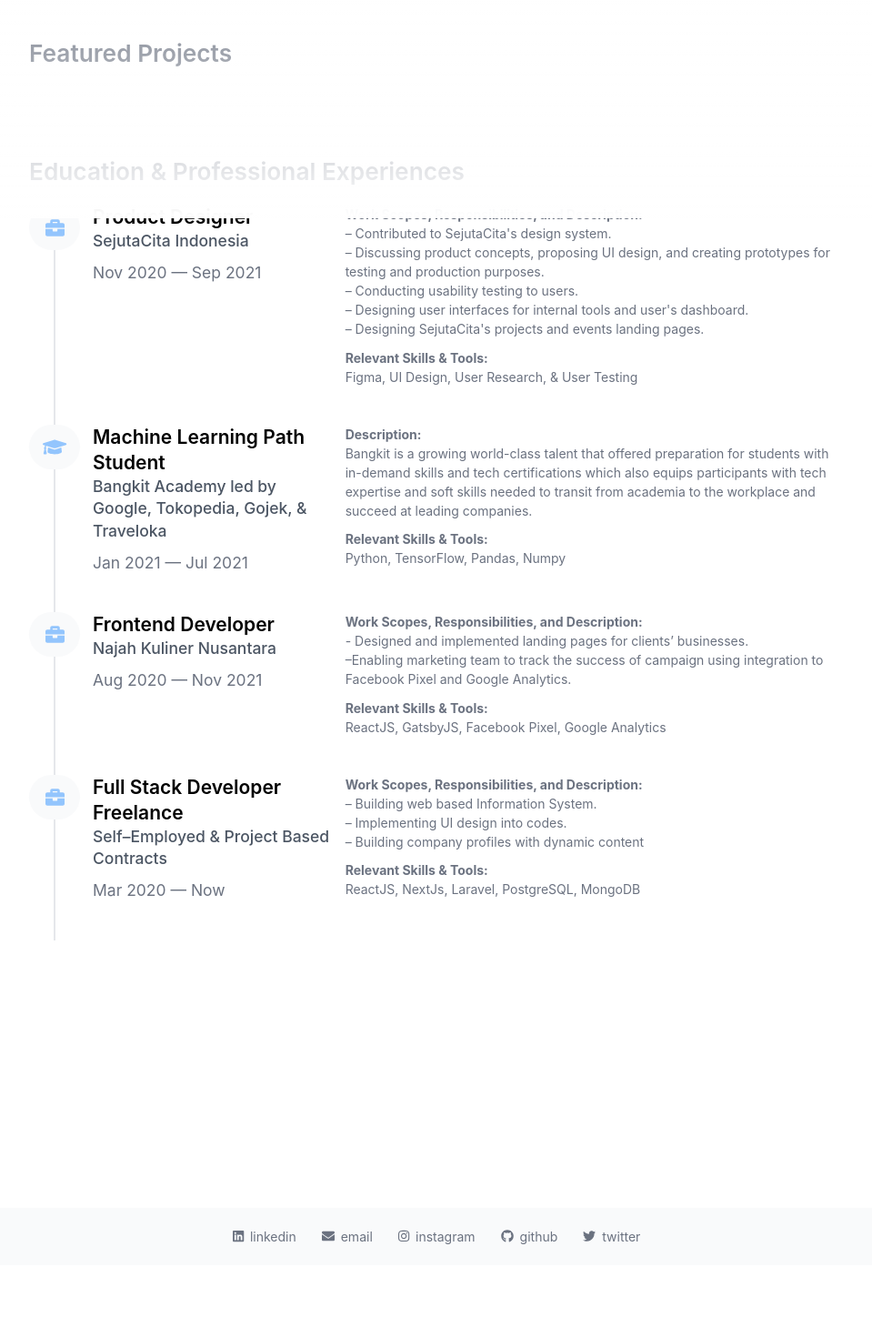
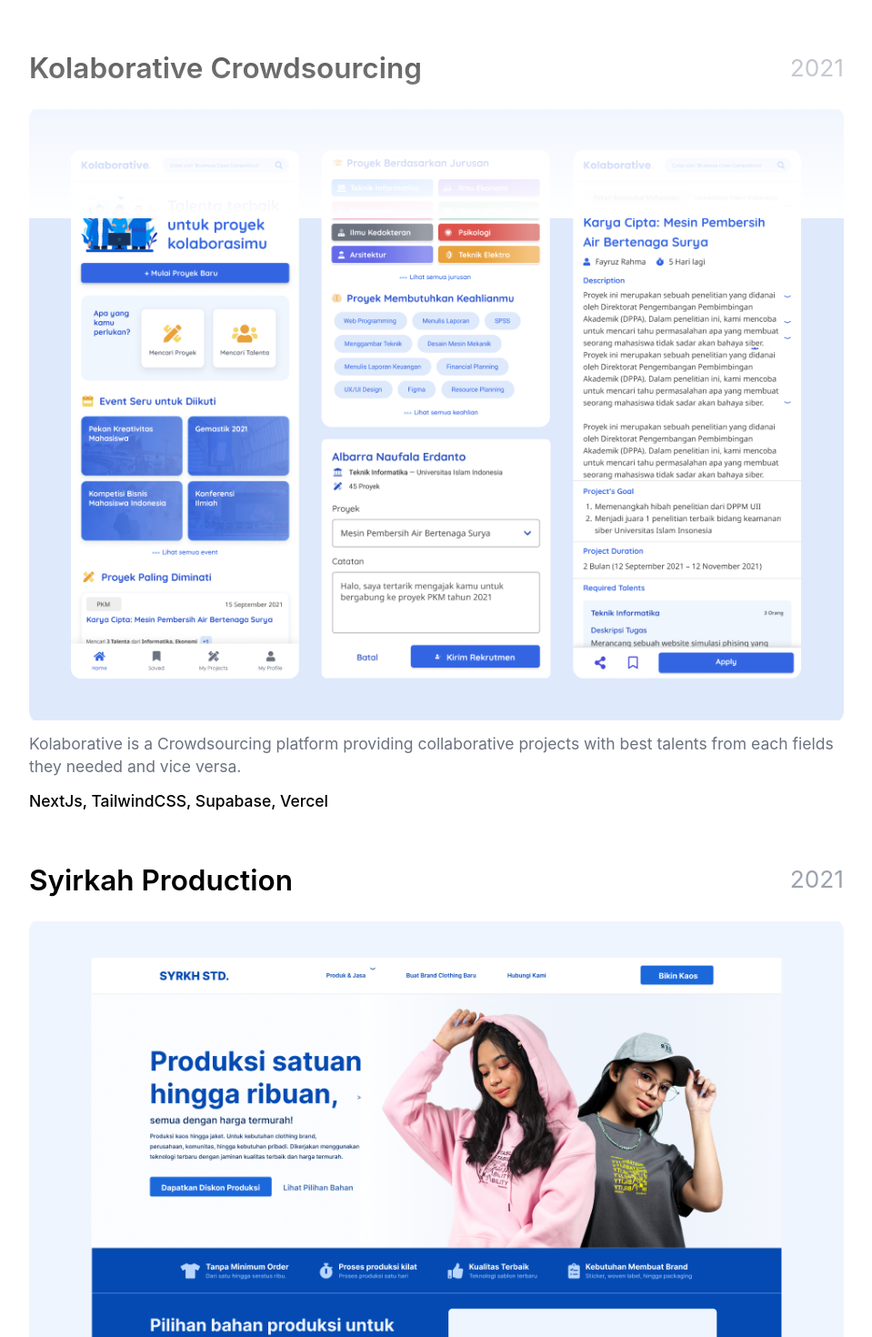
Before and after one commit to koalicioous/koalixious, a Next.js app: page /works in a window 1280 px wide. Shown: the part 560-2030 px from the top of the page at 91% size, without its empty margins (160-1119 px from the left). Before the commit the page ends 1951 px from the top, so only its background shows below. Built offline with nearby package versions, Linux system fonts and the light colour scheme.

Commit message:
featured projects

```diff
--- a/components/index/about.tsx
+++ b/components/index/about.tsx
@@ -1,6 +1,18 @@
 import Link from "next/link"
 
 const LINKS = [
+    {
+        icon: '👨🏻‍💻',
+        name: 'Works',
+        description: 'Projects and experience I worked for.',
+        href: '/works',
+    },
+    {
+        icon: '👋🏻',
+        name: 'Now',
+        description: 'A complete descriptive log of my life',
+        href: '/now',
+    },
     {
         icon: '✍🏻',
         name: 'Writings',
@@ -13,18 +25,8 @@ const LINKS = [
     //     description: 'Bookshelf, currently reading, and all interesting stuff',
     //     href: '/bookmarks',
     // },
-    {
-        icon: '👋🏻',
-        name: 'Now',
-        description: 'A complete descriptive log of my life',
-        href: '/now',
-    },
-    {
-        icon: '👨🏻‍💻',
-        name: 'Works',
-        description: 'Projects and experience I worked for.',
-        href: '/works',
-    }
+
+
 ]
 
 export default function HomeAbout(){
--- a/components/works/projects.tsx
+++ b/components/works/projects.tsx
@@ -1,8 +1,50 @@
+import Image from 'next/image';
+
+const PROJECTS = [
+    {
+        name: 'Kolaborative Crowdsourcing',
+        year: '2021',
+        thumbnail: '/kolaborative.png',
+        description: 'Kolaborative is a Crowdsourcing platform providing collaborative projects with best talents from each fields they needed and vice versa.',
+        stack: 'NextJs, TailwindCSS, Supabase, Vercel'
+    },
+    {
+        name: 'Syirkah Production',
+        year: '2021',
+        thumbnail: '/syirkah.png',
+        description: 'Syirkah is an on-demand clothing production service that able to reduces production cost for local brands up to 65%.',
+        stack: 'GatsbyJs, TailwindCSS, Vercel'
+    },
+
+]
+
 export default function Projects(){
     return (
-        <section className="mt-12 max-w-5xl mx-auto bg-white pt-12">
-            <h1 className='text-xl md:text-3xl font-semibold text-gray-500 mb-6'>Featured Projects</h1>
-
+        <section className="max-w-5xl mx-auto bg-white pt-12">
+            {
+                PROJECTS.map((project, index) => {
+                    return (
+                        <div key={index} className='mt-8 md:mt-16'>
+                            <div className='mb-4 md:mb-8 md:flex items-center justify-between'>
+                                <h1 className='text-xl md:text-4xl font-semibold'>{ project.name }</h1>
+                                <h2 className='md:text-3xl text-gray-400'>{ project.year }</h2>
+                            </div>
+                            <div className="relative block" style={{ paddingTop: '75%'}}>
+                                <Image
+                                    alt="kolaborative"
+                                    src={project.thumbnail}
+                                    layout='fill'
+                                    objectFit='cover'
+                                />
+                            </div>
+                            <div className='mt-4'>
+                                <p className='md:text-xl text-gray-500'>{ project.description }</p>
+                                <p className='mt-4 font-medium md:text-xl'>{ project.stack }</p>
+                            </div>
+                        </div>
+                    )
+                })
+            }
         </section>
     )
 }
```
Also changed, not shown: public/kolaborative.png (added), public/syirkah.png (added).
